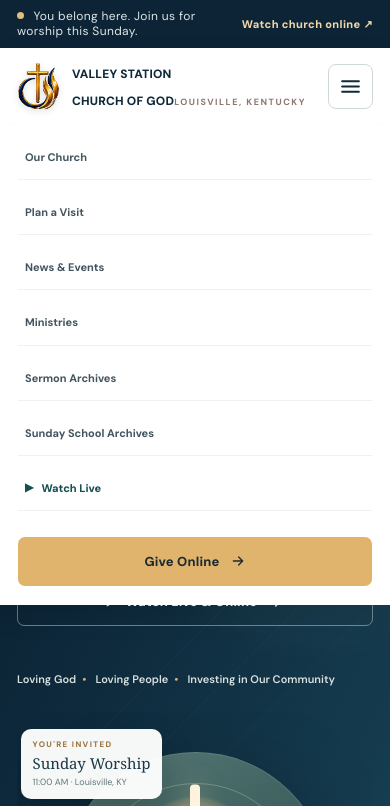
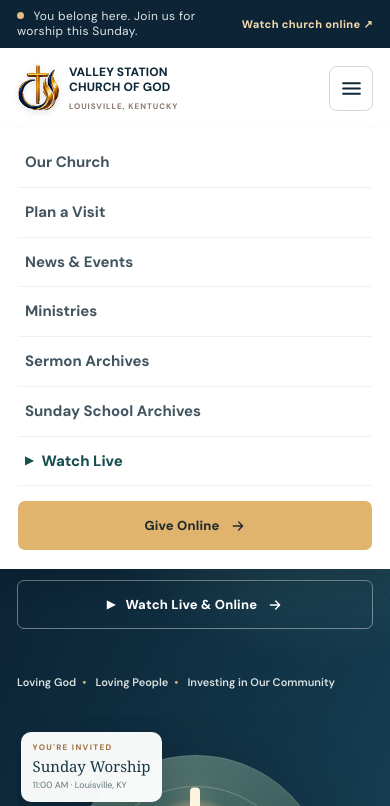
Before and after one commit to tjbass2655/valley-station-church-website, a plain HTML site: page index.html in a window 390 px wide. Both pictures are taken after a click on the button 350 px from the left and 86 px from the top of the page. Shown: the top 806 px of the page. Drawn offline with nearby package versions, Linux system fonts and the light colour scheme.

Commit message:
Enhance header navigation styles for responsiveness
Added responsive styles for header navigation and branding.

```diff
--- a/styles.css
+++ b/styles.css
@@ -104,3 +104,48 @@ body{background:#fffdf9}
 @media(max-width:920px){.nav-links{gap:10px}.nav-links>a:not(.btn){font-size:11px}.nav-links .btn{padding-left:15px;padding-right:15px}.hero-service-badge{left:0;top:8%}}
 @media(max-width:760px){.top-watch{font-size:11px}.nav{min-height:77px}.nav-links .nav-watch{padding:13px 7px!important;border-bottom:1px solid #edf1f0}.hero-service-badge{left:3%;top:6%;min-width:0;padding:9px 12px}.hero-service-badge strong{font-size:15px}.hero-service-badge small{font-size:9px}.hero-service-badge span{font-size:8px}.welcome-actions{gap:15px}.livestream-feature-inner{grid-template-columns:1fr;gap:25px;padding:66px 0}.livestream-feature-art{justify-self:start;max-width:600px;width:100%}}
 @media(max-width:480px){.hero-service-badge{top:6%;left:1%}.top-note .container{justify-content:space-between;align-items:center}.top-note .container>span{max-width:210px;line-height:1.25}.hero h1{font-size:44px}.livestream-feature-actions{align-items:start;flex-direction:column}.watch-art-screen{border-width:5px}}
+
+/* Header navigation polish: keep church branding readable with added archive links. */
+.header .nav { gap: 18px; }
+.header .brand { flex: 0 0 auto; min-width: 220px; gap: 11px; }
+.header .brand > span { display: flex; flex-direction: column; min-width: 0; }
+.header .brand-name { display: block; font-size: 14px; line-height: 1.3; letter-spacing: .01em; }
+.header .brand-sub { display: block; font-size: 9px; line-height: 1.35; letter-spacing: .12em; }
+.header .brand-logo { flex: 0 0 51px; }
+.header .nav-links { gap: 13px; margin-left: auto; }
+.header .nav-links > a:not(.btn) { font-size: 12px; }
+.header .nav-links .btn { padding-inline: 15px; }
+
+/* Switch to the site's existing mobile menu before links crush the logo. */
+@media (max-width: 1250px) {
+  .header .nav { min-height: 80px; }
+  .header .brand { min-width: 0; }
+  .header .brand-name { font-size: 14px; }
+  .header .brand-sub { font-size: 9px; }
+  .header .menu-toggle { display: grid; place-items: center; margin-left: auto; flex: 0 0 44px; }
+  .header .nav-links {
+    display: none;
+    position: absolute;
+    top: 100%; left: 0; right: 0;
+    flex-direction: column; align-items: stretch; gap: 0;
+    max-height: calc(100vh - 80px); overflow-y: auto;
+    padding: 10px max(18px, calc((100vw - 1170px) / 2)) 19px;
+    margin-left: 0;
+    background: #fff;
+    box-shadow: 0 15px 24px rgba(0,0,0,.12);
+  }
+  .header .nav-links.is-open { display: flex; }
+  .header .nav-links > a:not(.btn),
+  .header .nav-links .nav-watch {
+    display: flex; align-items: center;
+    font-size: 15px !important; padding: 12px 7px !important;
+    border-bottom: 1px solid #edf1f0;
+  }
+  .header .nav-links .btn { margin: 15px 0 0; }
+}
+@media (max-width: 480px) {
+  .header .brand { gap: 9px; }
+  .header .brand-logo { flex-basis: 43px; }
+  .header .brand-name { font-size: 12px; }
+  .header .brand-sub { font-size: 8px; }
+}
```
